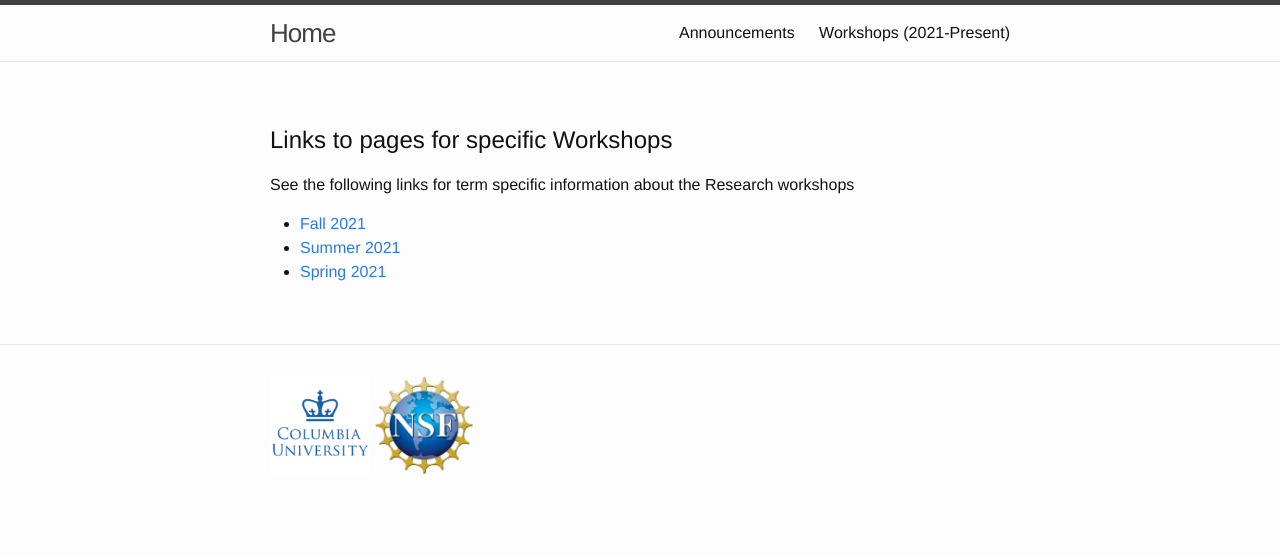
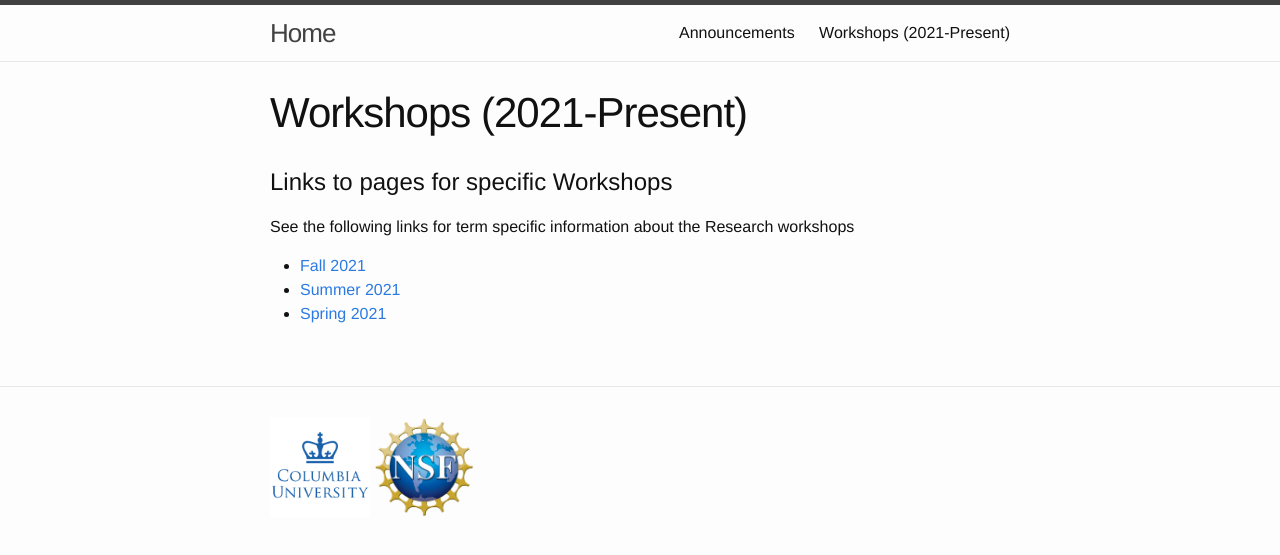
Before and after one commit to ColumbiaUndergradMathModeling/Home, a Jekyll site: the page built from workshops.md, in a window 1280 px wide. Shown: the top 555 px of the page. Built offline with Jekyll 4.4.1, drawn with Linux system fonts in a browser that asks for light colours.

Commit message:
wrong header

```diff
--- a/_layouts/page.html
+++ b/_layouts/page.html
@@ -4,7 +4,7 @@
 <article class="post">
 
   <header class="post-header">
-<!--     <h1 class="post-title">{{ page.title }}</h1> -->
+    <h1 class="post-title">{{ page.title }}</h1>
   </header>
 
   <div class="post-content">
```
